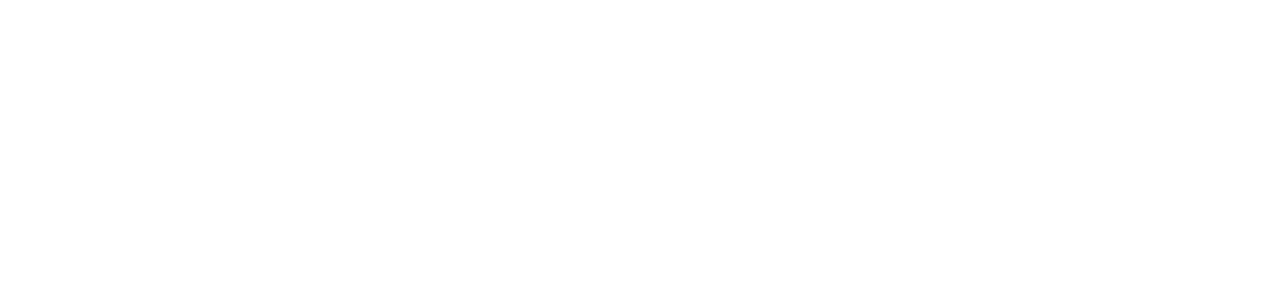
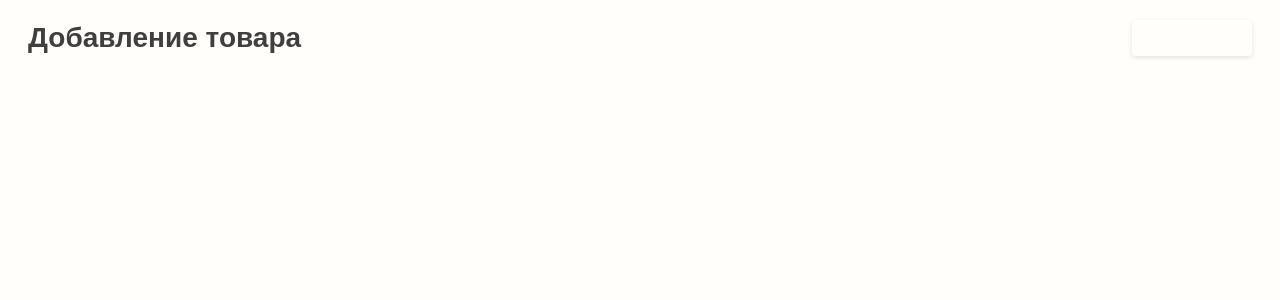
Before and after one commit to Dread707/idaproject_test, a Nuxt app: page / in a window 1280 px wide. Shown: the top 300 px of the page. Built offline with nearby package versions, Linux system fonts and the light colour scheme.

Commit message:
initial markup added, components added

```diff
--- /dev/null
+++ b/components/TheHeader.vue
@@ -0,0 +1,33 @@
+<template>
+  <div class="px-2 flex justify-between">
+    <h1>Добавление товара</h1>
+    <span></span>
+  </div>
+</template>
+
+<script>
+export default {
+  name: 'TheHeader',
+}
+</script>
+
+<style lang="scss" scoped>
+$font-color: #3f3f3f;
+
+h1 {
+  color: $font-color;
+  font-weight: 600;
+  font-size: 28px;
+  line-height: 35px;
+}
+
+// ЗАГЛУШКА
+span {
+  width: 120px;
+  height: 36px;
+  display: block;
+  background: #fffefb;
+  box-shadow: 0px 2px 5px rgba(0, 0, 0, 0.1);
+  border-radius: 4px;
+}
+</style>
--- /dev/null
+++ b/components/TheMain.vue
@@ -0,0 +1,15 @@
+<template>
+  <div class="m-5">
+    <the-header />
+    <the-new-product-card />
+    <products-product-items/>
+  </div>
+</template>
+
+<script>
+export default {
+  name: 'TheMain',
+}
+</script>
+
+<style lang="scss" scoped></style>
--- /dev/null
+++ b/components/TheNewProductCard.vue
@@ -0,0 +1,11 @@
+<template>
+  <div></div>
+</template>
+
+<script>
+export default {
+  name: 'TheNewProductCard',
+}
+</script>
+
+<style lang="scss" scoped></style>
--- /dev/null
+++ b/components/products/ProductItem.vue
@@ -0,0 +1,11 @@
+<template>
+  <div></div>
+</template>
+
+<script>
+export default {
+  name: 'ProductItem',
+}
+</script>
+
+<style lang="scss" scoped></style>
--- /dev/null
+++ b/components/products/ProductItems.vue
@@ -0,0 +1,15 @@
+<template>
+<product-item/>
+</template>
+
+<script>
+import ProductItem from "~/components/products/ProductItem";
+export default {
+  name: "ProductItems",
+  components: { ProductItem }
+};
+</script>
+
+<style lang="scss" scoped>
+
+</style>
--- a/nuxt.config.js
+++ b/nuxt.config.js
@@ -32,7 +32,7 @@
   ],
 
   // Modules: https://go.nuxtjs.dev/config-modules
-  modules: [],
+  modules: ['@nuxtjs/tailwindcss'],
 
   // Build Configuration: https://go.nuxtjs.dev/config-build
   build: {
--- a/package.json
+++ b/package.json
@@ -35,6 +35,7 @@
     "@nuxtjs/eslint-config": "^8.0.0",
     "@nuxtjs/eslint-module": "^3.0.2",
     "@nuxtjs/stylelint-module": "^4.1.0",
+    "@nuxtjs/tailwindcss": "^5.3.1",
     "eslint": "^8.4.1",
     "eslint-config-prettier": "^8.3.0",
     "eslint-plugin-nuxt": "^3.1.0",
--- a/pages/index.vue
+++ b/pages/index.vue
@@ -1,5 +1,5 @@
 <template>
-  <div></div>
+  <the-main />
 </template>
 
 <script>
@@ -7,3 +7,15 @@
   name: 'IndexPage',
 }
 </script>
+<style lang="scss">
+$background: #fffefbcc;
+
+html {
+  font-family: 'Source Sans Pro', sans-serif;
+  font-style: normal;
+}
+
+body {
+  background-color: $background;
+}
+</style>
--- /dev/null
+++ b/tailwind.config.js
@@ -0,0 +1,14 @@
+/** @type {import('tailwindcss').Config} */
+module.exports = {
+  content: [
+    './components/**/*.{js,vue}',
+    './layouts/**/*.vue',
+    './pages/**/*.vue',
+    // './plugins/**/*.{js}',
+    './nuxt.config.{js}',
+  ],
+  theme: {
+    extend: {},
+  },
+  plugins: [],
+}
```
Also changed, not shown: 1 other file (tests, documents, lock files or other folders).
